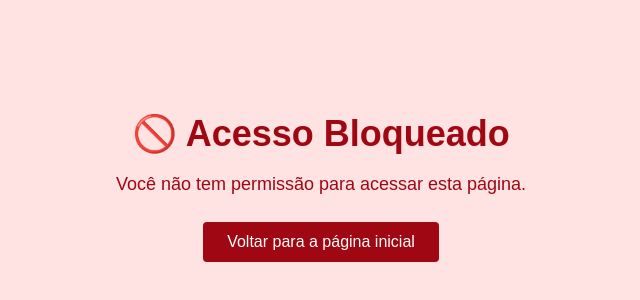
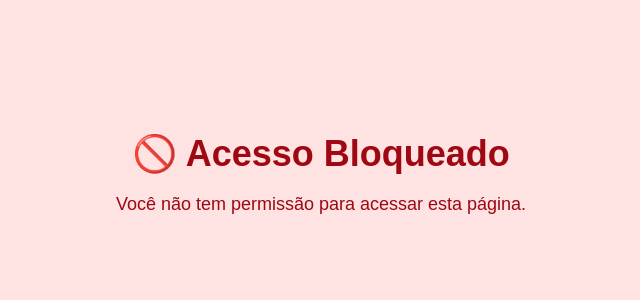
Before and after one commit to GhostS1x/June-celebration, a Next.js app in the folder fj-front-web/: page / in a window 1280 px wide. Shown: the part 212-512 px from the top of the page, without its empty margins (319-959 px from the left). Built offline with nearby package versions, Linux system fonts and the light colour scheme.

Commit message:
retirando o botão

```diff
--- a/fj-front-web/src/app/page.jsx
+++ b/fj-front-web/src/app/page.jsx
@@ -13,12 +13,6 @@ export default function Bloqueado() {
         <p className="text-lg mb-6">
           Você não tem permissão para acessar esta página.
         </p>
-        <a
-          href="/"
-          className="bg-red-800 text-white px-6 py-2 rounded hover:bg-red-900 transition"
-        >
-          Voltar para a página inicial
-        </a>
       </div>
     </>
   );
```
